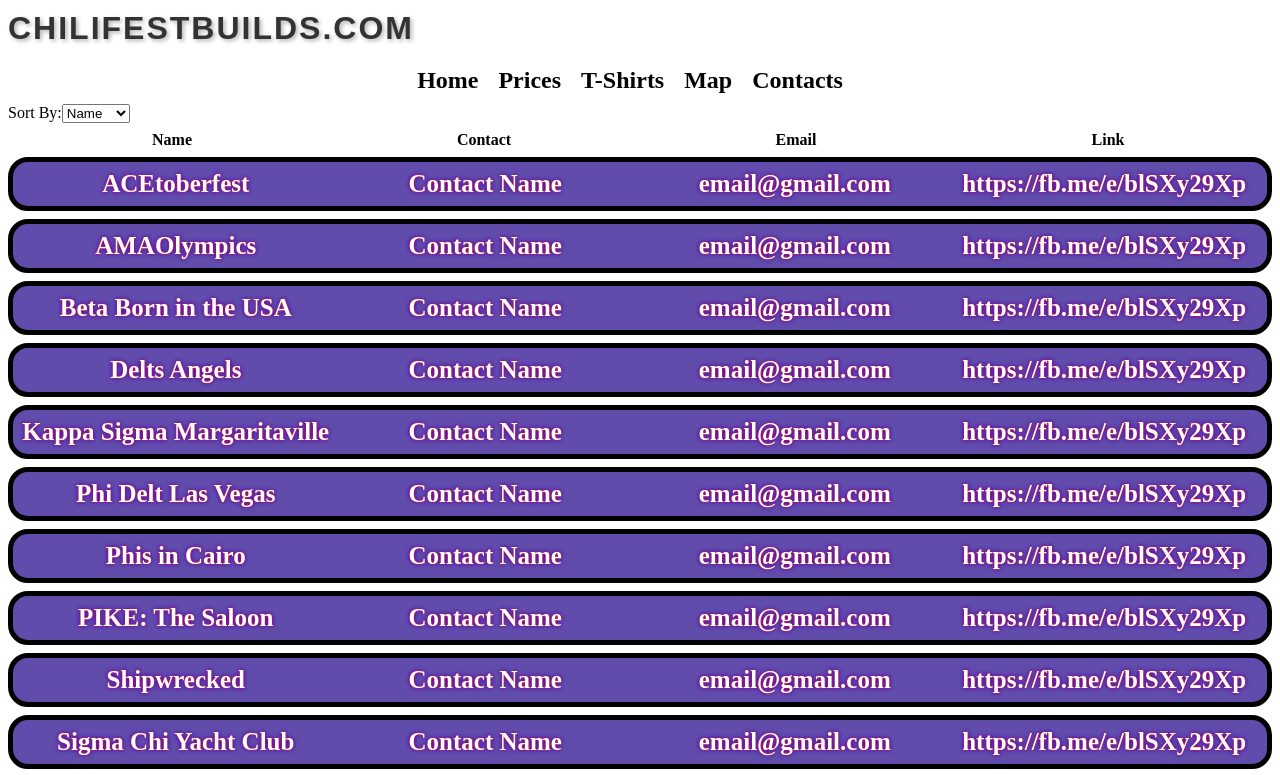
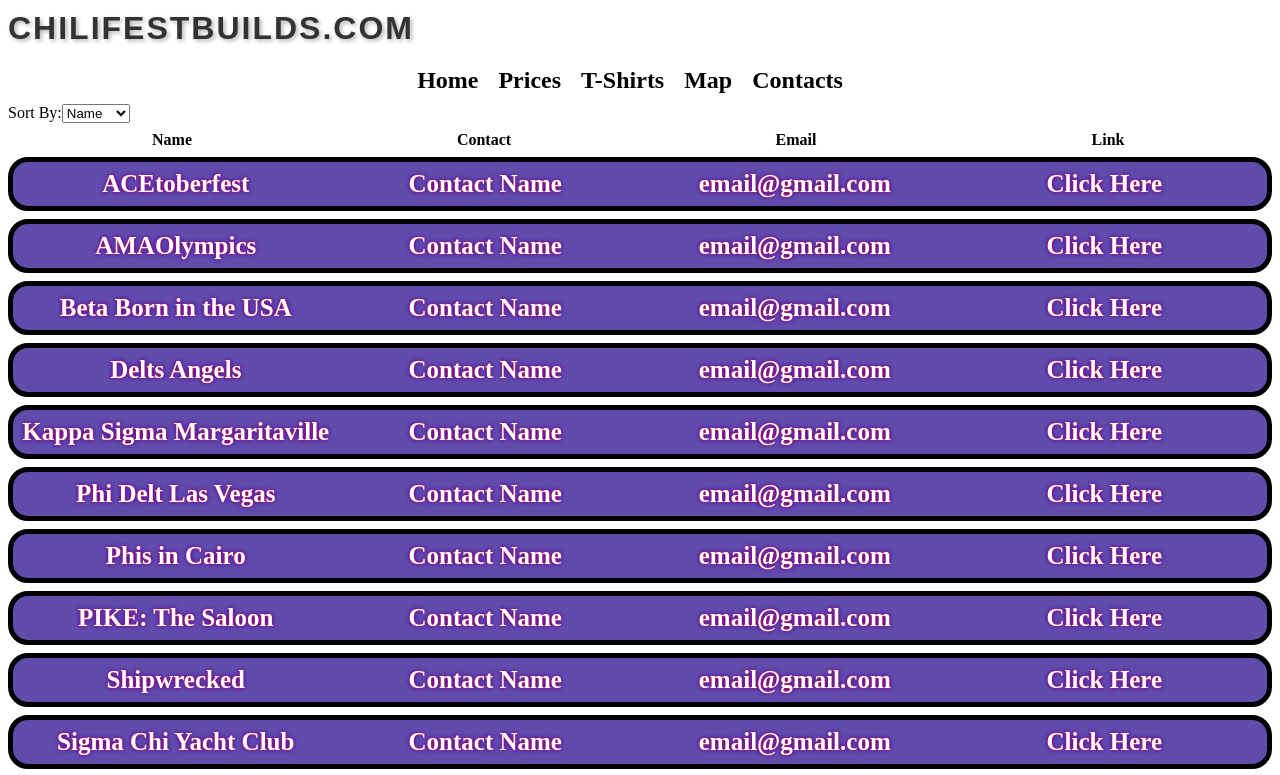
Before and after one commit to andrewlin27/chilifest-builds, a React (Create React App) app: page /contacts in a window 1280 px wide. Shown: the top 775 px of the page. Built offline with nearby package versions, Linux system fonts and the light colour scheme.

Commit message:
style changes

```diff
--- a/src/components/ContactEntry.js
+++ b/src/components/ContactEntry.js
@@ -7,7 +7,7 @@ const ContactEntry = ({name, contact, email, link}) => {
             <div className='entry-item'>{name}</div>
             <div className='entry-item'>{contact}</div>
             <div className='entry-item'>{email}</div>
-            <div className='entry-item'>{link}</div>
+            <div className='entry-item' id='click-here' onClick={()=>{window.open(link, '_blank')}}>Click Here</div>
         </div>
     )
 }
--- a/src/components/Contacts.js
+++ b/src/components/Contacts.js
@@ -59,7 +59,7 @@ const Contacts = () => {
           </li>
         ))} */}
         {jsonData.map(item => {
-          return <ContactEntry name={item.name} contact={item.contact} email={item.email} link={item.link} />
+          return <ContactEntry key={item.id} name={item.name} contact={item.contact} email={item.email} link={item.link} />
         })}
       </div>
     </div>
--- a/src/components/Home.js
+++ b/src/components/Home.js
@@ -22,11 +22,6 @@ const Home = () => {
     setIsAllFlipped(prevState => !prevState);
   };
 
-  const cards = builds.map(item => {
-    return (<BuildCard key={item.id} {...item} isAllFlipped={isAllFlipped}
-      setIsAllFlipped={false} />)
-  })
-
 
 
   return (
@@ -34,7 +29,9 @@ const Home = () => {
       <button onClick={handleFlipAllClick}>Flip All Cards</button>
       <h1>Builds</h1>
       <div className='builds-container'>
-        {cards}
+        {builds.map(item => {
+          return (<BuildCard key={item.id} {...item} isAllFlipped={isAllFlipped}/>)
+        })}
       </div>
     </div>
   )
--- a/src/components/css/Home.css
+++ b/src/components/css/Home.css
@@ -9,7 +9,7 @@
 .builds-container {
     display: flex;
     flex-wrap: wrap;
-    /* justify-content: center; */
+    justify-content: center;
     overflow-x: auto;
     gap: 20px
 
--- a/src/components/css/PriceEntry.css
+++ b/src/components/css/PriceEntry.css
@@ -18,3 +18,7 @@
     flex: 1;
     text-align: center;
   }
+
+  #click-here {
+    cursor: pointer;
+  }
```
